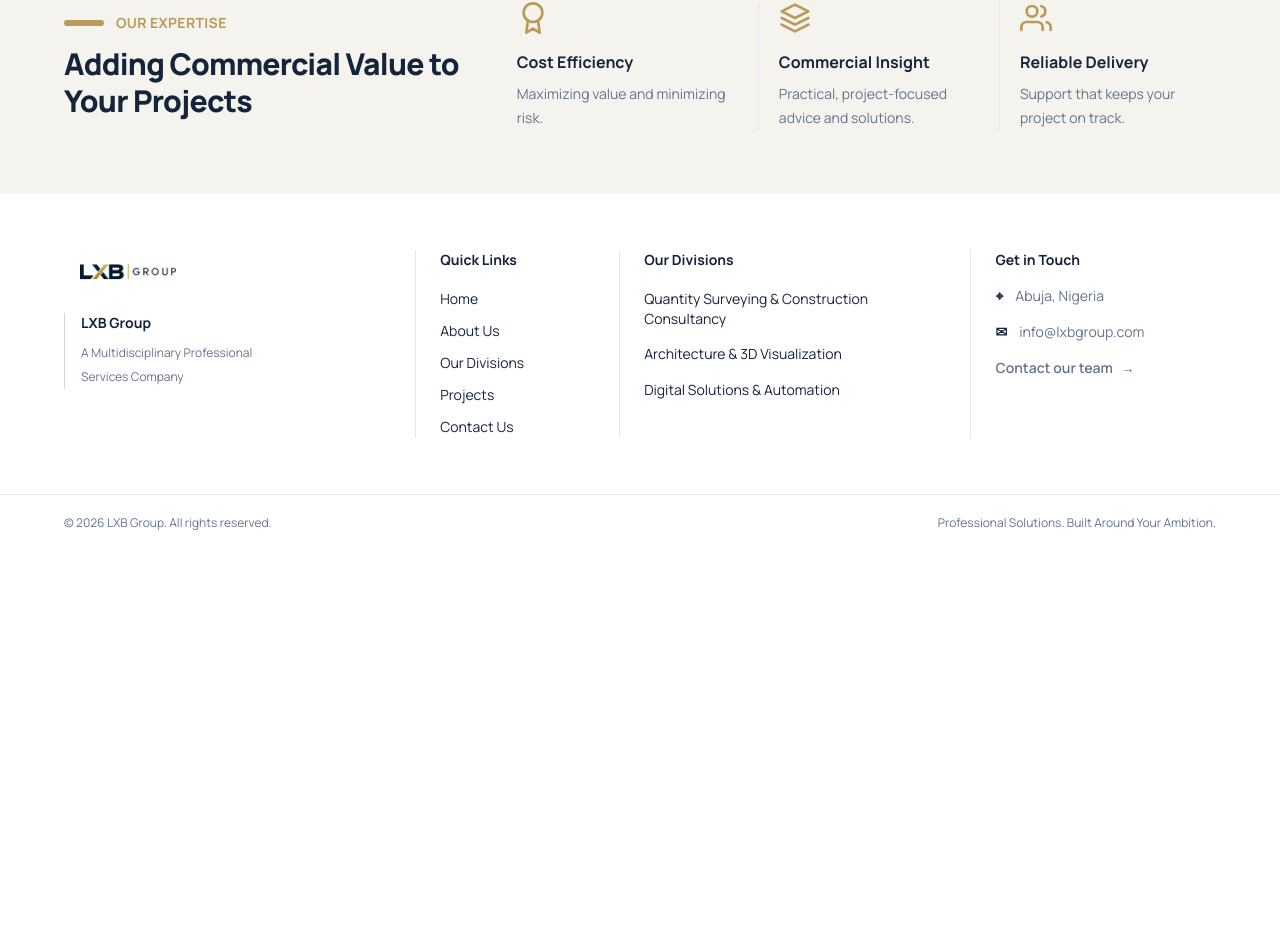
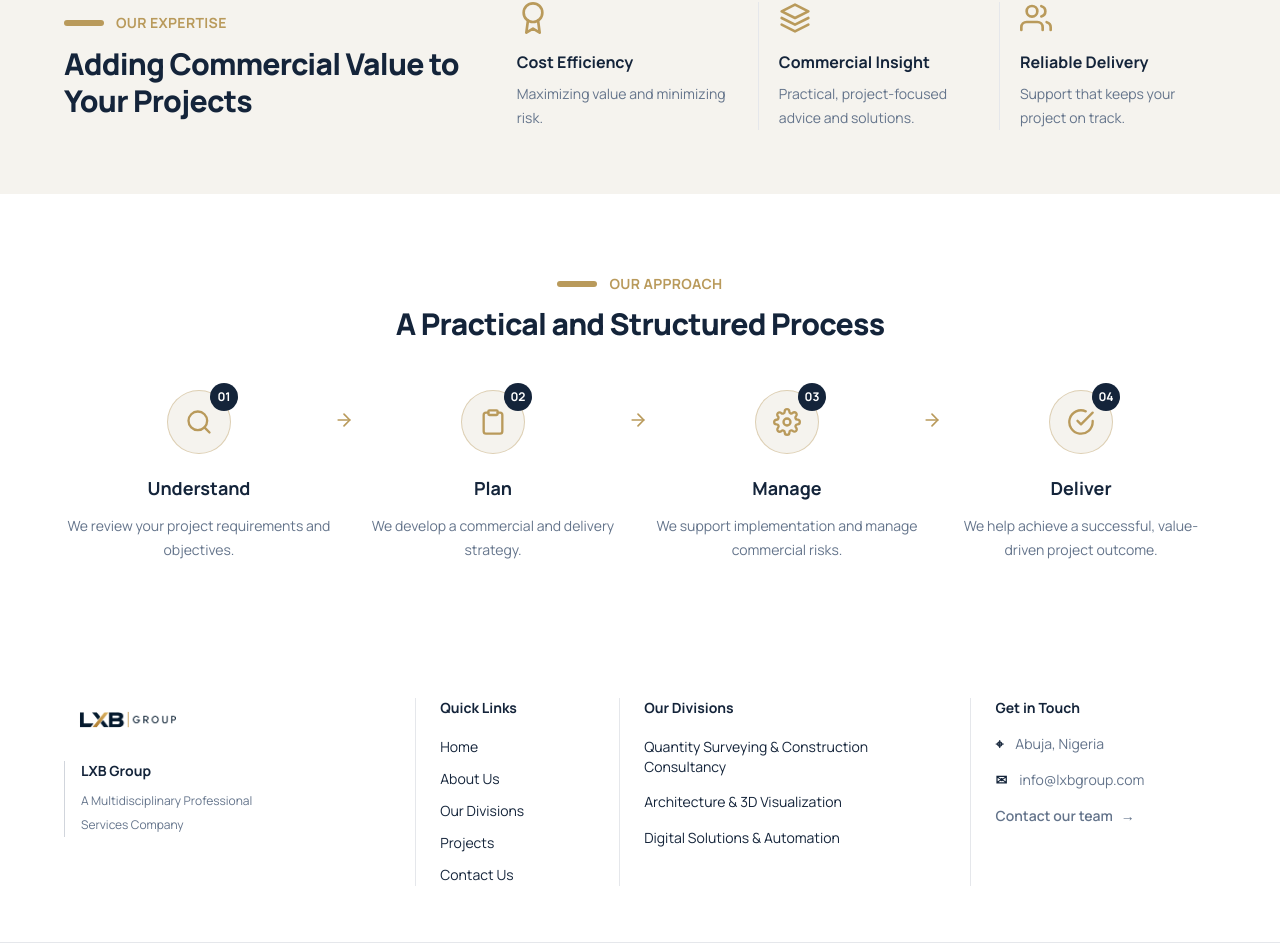
Before and after one commit to Meetkamal256/lxb-group-website, a Next.js app: page /divisions/quantity-surveying in a window 1280 px wide. Shown: the part 1379-2331 px from the top of the page. Before the commit the page ends 1930 px from the top, so only its background shows below. Built offline with nearby package versions, Linux system fonts and the light colour scheme.

Commit message:
feat(quantity-surveying): add structured project approach section

```diff
--- /dev/null
+++ b/app/components/quantity-surveying/Quantity-surveying-approach.tsx
@@ -0,0 +1,70 @@
+import {
+  FiSearch,
+  FiClipboard,
+  FiSettings,
+  FiCheckCircle,
+  FiArrowRight,
+} from "react-icons/fi";
+
+import { quantitySurveyingApproach } from "@/app/data/data";
+
+const approachIcons = [FiSearch, FiClipboard, FiSettings, FiCheckCircle];
+
+export default function QuantitySurveyingApproach() {
+  return (
+    <section className="bg-white">
+      <div className="container-main py-14 sm:py-16 lg:py-20">
+        {/* Section Heading */}
+        <div className="mx-auto mb-12 max-w-2xl text-center">
+          <div className="mb-3 flex items-center justify-center gap-3">
+            <span className="h-1.5 w-10 rounded-full bg-gold" />
+            <span className="text-sm font-bold uppercase tracking-wide text-gold">
+              {quantitySurveyingApproach.eyebrow}
+            </span>
+          </div>
+
+          <h2 className="text-2xl font-extrabold tracking-tight text-navy sm:text-3xl">
+            {quantitySurveyingApproach.title}
+          </h2>
+        </div>
+
+        {/* Process Steps */}
+        <div className="grid gap-8 sm:grid-cols-2 lg:grid-cols-4 lg:gap-6">
+          {quantitySurveyingApproach.steps.map((step, index) => {
+            const Icon = approachIcons[index];
+            const isLast = index === quantitySurveyingApproach.steps.length - 1;
+
+            return (
+              <div key={step.number} className="relative">
+                <article className="flex flex-col items-center text-center">
+                  <div className="relative mb-5 flex h-16 w-16 items-center justify-center rounded-full border border-gold/40 bg-off-white">
+                    {Icon && (
+                      <Icon className="h-7 w-7 text-gold" aria-hidden="true" />
+                    )}
+
+                    <span className="absolute -right-2 -top-2 flex h-7 w-7 items-center justify-center rounded-full bg-navy text-xs font-bold text-white">
+                      {step.number}
+                    </span>
+                  </div>
+
+                  <h3 className="text-lg font-bold text-navy">{step.title}</h3>
+
+                  <p className="mt-3 max-w-xs text-sm leading-6 text-slate">
+                    {step.description}
+                  </p>
+                </article>
+
+                {!isLast && (
+                  <FiArrowRight
+                    className="absolute -right-5 top-5 hidden h-5 w-5 text-gold lg:block"
+                    aria-hidden="true"
+                  />
+                )}
+              </div>
+            );
+          })}
+        </div>
+      </div>
+    </section>
+  );
+}
--- a/app/data/data.ts
+++ b/app/data/data.ts
@@ -225,3 +225,31 @@ export const quantitySurveyingExpertise = {
     },
   ],
 };
+
+export const quantitySurveyingApproach = {
+  eyebrow: "OUR APPROACH",
+  title: "A Practical and Structured Process",
+  steps: [
+    {
+      number: "01",
+      title: "Understand",
+      description: "We review your project requirements and objectives.",
+    },
+    {
+      number: "02",
+      title: "Plan",
+      description: "We develop a commercial and delivery strategy.",
+    },
+    {
+      number: "03",
+      title: "Manage",
+      description: "We support implementation and manage commercial risks.",
+    },
+    {
+      number: "04",
+      title: "Deliver",
+      description:
+        "We help achieve a successful, value-driven project outcome.",
+    },
+  ],
+};
--- a/app/divisions/quantity-surveying/page.tsx
+++ b/app/divisions/quantity-surveying/page.tsx
@@ -1,3 +1,4 @@
+import QuantitySurveyingApproach from "@/app/components/quantity-surveying/Quantity-surveying-approach";
 import QuantitySurveyingExpertise from "@/app/components/quantity-surveying/Quantity-surveying-expertise";
 import QuantitySurveyingHero from "@/app/components/quantity-surveying/Quantity-surveying-hero";
 import QuantitySurveyingServices from "@/app/components/quantity-surveying/Quantity-surveying-services";
@@ -5,9 +6,10 @@ import QuantitySurveyingServices from "@/app/components/quantity-surveying/Quant
 export default function QuantitySurveyingPage() {
   return (
     <main>
-          <QuantitySurveyingHero />
-          <QuantitySurveyingServices />
-          <QuantitySurveyingExpertise />
+      <QuantitySurveyingHero />
+      <QuantitySurveyingServices />
+      <QuantitySurveyingExpertise />
+      <QuantitySurveyingApproach />
     </main>
   );
 }
```
